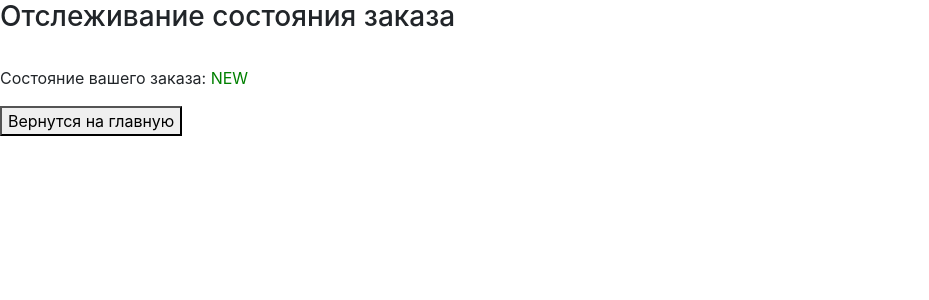
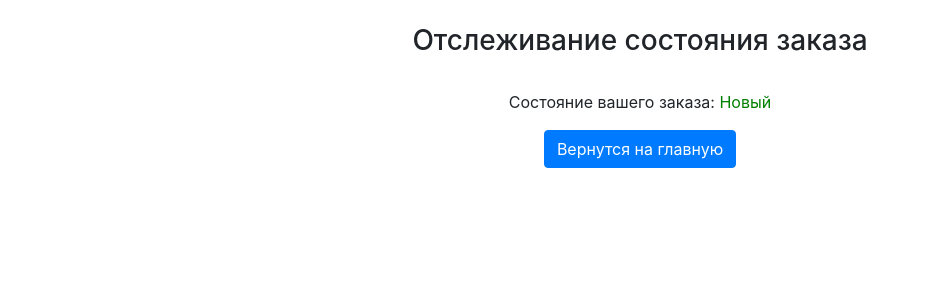
Before and after one commit to demirug/7-sins.store, a Django app: page /track/1 in a window 1280 px wide. Shown: the part 56-356 px from the top of the page, without its empty margins (0-929 px from the left). Run offline with Django 3.2, Linux system fonts and the light colour scheme; tables that the repository leaves empty hold one stand-in row (values such as "Sample post"); parts of the project's set-up code (start-up, migrations or seed data) failed here and were passed over; some libraries are stand-ins or nearby versions.

```diff
--- a/orders/templates/orders/track.html
+++ b/orders/templates/orders/track.html
@@ -3,14 +3,15 @@
 {% block title %}Отслеживание{% endblock %}
 
 {% block content %}
-    <h3>Отслеживание состояния заказа</h3>
     <br>
-    {% if order %}
-    <p>Состояние вашего заказа: <span style="color: green">{{ object.status }}</span></p>
-    {% else %}
-        <p>По вашему номеру не найден заказ. Попробуйте позже или свяжитесь с технической поддержкой</p>
-    {% endif %}
-
-    <button onclick="location.href = '{% url 'home' %}'">Вернутся на главную</button>
-
+    <center>
+        <h3>Отслеживание состояния заказа</h3>
+        <br>
+        {% if order %}
+        <p>Состояние вашего заказа: <span style="color: green">{{ object.get_status_display }}</span></p>
+        {% else %}
+            <p>По вашему номеру не найден заказ. Попробуйте позже или свяжитесь с технической поддержкой</p>
+        {% endif %}
+        <button class="btn btn-primary" onclick="location.href = '{% url 'home' %}'">Вернутся на главную</button>
+    </center>
 {% endblock %}
```
